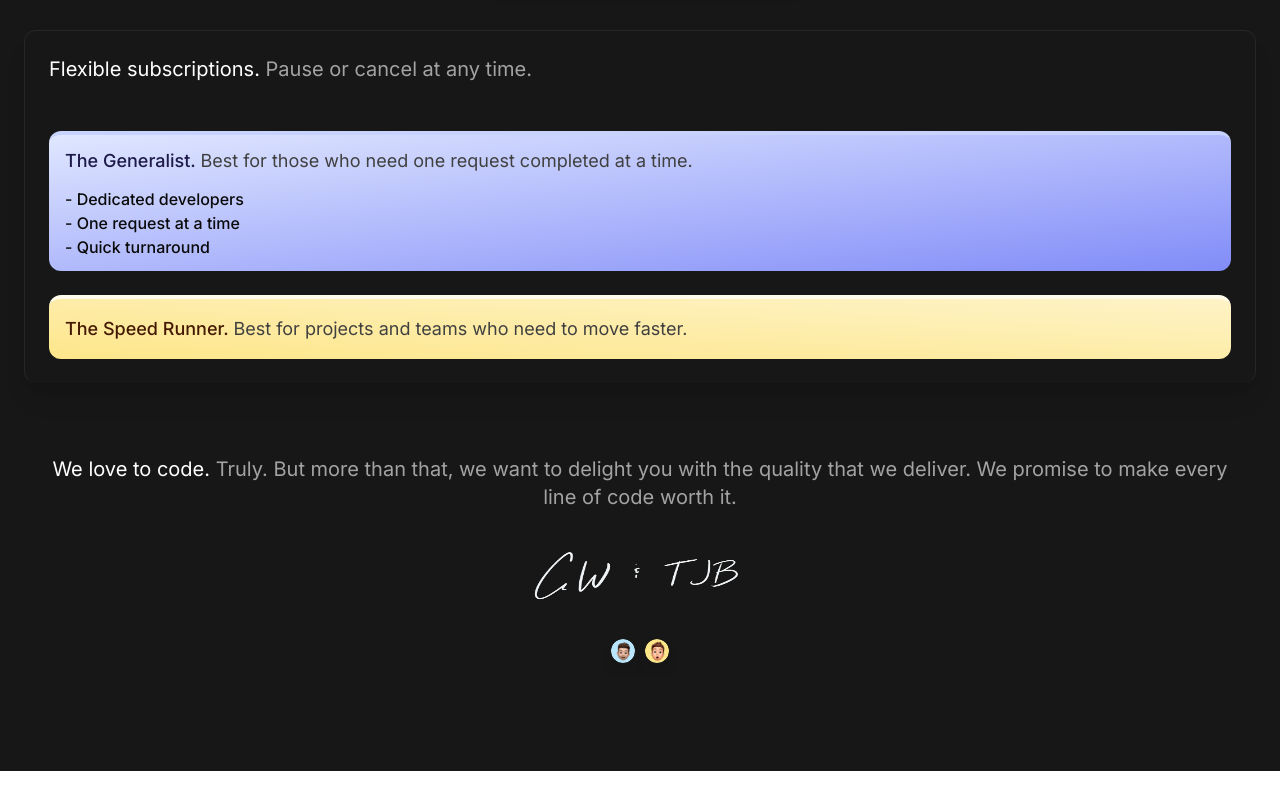
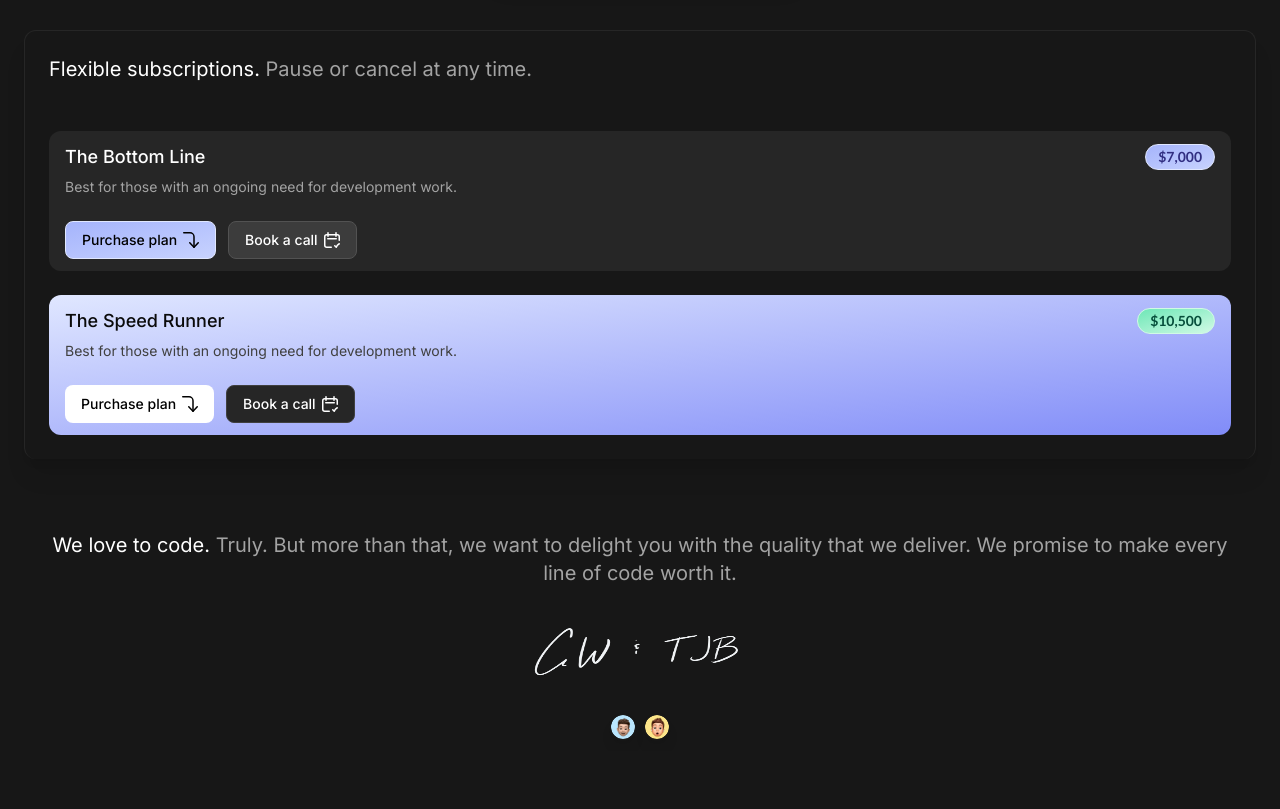
Before and after one commit to wassson/build-well, a Next.js app: page / in a window 1280 px wide. Shown: the part 1160-1969 px from the top of the page. Before the commit the page ends 1931 px from the top, so only its background shows below. Built offline with nearby package versions, Linux system fonts and the light colour scheme.

Commit message:
Update page.tsx

```diff
--- a/src/app/page.tsx
+++ b/src/app/page.tsx
@@ -193,8 +193,7 @@ export default function Home() {
                 </div>
               </div>
               <div className="p-3 ml-1">
-                <div className="absolute z-20 w-64 h-12 mt-3 p-2.5 bg-neutral-900 rounded-xl border border-neutral-800 shadow-xl">
-                </div>
+                <div className="absolute z-20 w-64 h-12 mt-3 p-2.5 bg-neutral-900 rounded-xl border border-neutral-800 shadow-xl"></div>
               </div>
             </div>
           </div>
@@ -207,26 +206,121 @@ export default function Home() {
             <span className="text-white">Flexible subscriptions. </span>
             Pause or cancel at any time.
           </h1>
-          <div className="mt-12 px-4 py-3 bg-gradient-to-br from-indigo-100 to-indigo-400 border-t-4 border-indigo-200 rounded-xl">
-            <h1 className="text-lg text-neutral-700">
-              <span className="font-medium text-indigo-950">
-                The Generalist.{" "}
-              </span>
-              Best for those who need one request completed at a time.
-            </h1>
-            <div className="mt-3 font-medium text-neutral-950">
-              <p>- Dedicated developers</p>
-              <p>- One request at a time</p>
-              <p>- Quick turnaround</p>
+          <div className="mt-12 px-4 py-3 bg-neutral-800 rounded-xl">
+            <div className="flex items-center justify-between">
+              <h1 className="text-lg font-medium text-white">
+                The Bottom Line
+              </h1>
+              <div className="flex items-center justify-center px-3 py-0.5 text-sm font-lato font-bold text-indigo-900 bg-gradient-to-br from-indigo-300 to-indigo-200 border border-indigo-100 rounded-full">
+                <p>$7,000</p>
+              </div>
+            </div>
+            <p className="mt-1.5 text-sm text-neutral-400">
+              Best for those with an ongoing need for development work.
+            </p>
+            <div className="flex gap-x-3 mt-6 text-sm">
+              <button className="flex items-center gap-x-0.5 pl-4 pr-3 py-1.5 rounded-lg bg-gradient-to-br from-indigo-300 to-indigo-200 border border-indigo-100 font-medium text-black">
+                Purchase plan
+                <svg
+                  width="24"
+                  height="24"
+                  fill="none"
+                  viewBox="0 0 24 24"
+                  className="transform rotate-90"
+                >
+                  <path
+                    stroke="currentColor"
+                    stroke-linecap="round"
+                    stroke-linejoin="round"
+                    stroke-width="1.5"
+                    d="M14.75 4.75L19.25 9L14.75 13.25"
+                  ></path>
+                  <path
+                    stroke="currentColor"
+                    stroke-linecap="round"
+                    stroke-linejoin="round"
+                    stroke-width="1.5"
+                    d="M19.25 9H8.75C6.54086 9 4.75 10.7909 4.75 13V19.25"
+                  ></path>
+                </svg>
+              </button>
+              <button className="flex items-center gap-x-0.5 pl-4 pr-3 py-1.5 rounded-lg bg-white/10 border border-neutral-600 font-medium">
+                Book a call
+                <svg
+                  xmlns="http://www.w3.org/2000/svg"
+                  width="24"
+                  height="24"
+                  fill="none"
+                  viewBox="0 0 24 24"
+                >
+                  <path
+                    stroke="currentColor"
+                    stroke-linecap="round"
+                    stroke-linejoin="round"
+                    stroke-width="1.5"
+                    d="M19.25 12.25v-3.5a2 2 0 0 0-2-2H6.75a2 2 0 0 0-2 2v8.5a2 2 0 0 0 2 2h4.5m3.5-1.5 1.5 1.5c.75-2.25 3-3.5 3-3.5M8 4.75v3.5m8-3.5v3.5m-8.25 2.5h8.5"
+                  ></path>
+                </svg>
+              </button>
             </div>
           </div>
-          <div className="mt-6 p-4 text-neutral-900 bg-gradient-to-bl from-amber-100 to-amber-200 border-t-4 border-amber-50 rounded-xl">
-            <h1 className="text-lg text-neutral-700">
-              <span className="font-medium text-amber-950">
-                The Speed Runner.{" "}
-              </span>
-              Best for projects and teams who need to move faster.
-            </h1>
+          <div className="mt-6 px-4 py-3 bg-gradient-to-br from-indigo-100 to-indigo-400 rounded-xl">
+            <div className="flex items-center justify-between">
+              <h1 className="text-lg font-medium text-neutral-950">
+                The Speed Runner
+              </h1>
+              <div className="flex items-center justify-center px-3 py-0.5 text-sm font-lato font-bold text-emerald-900 bg-gradient-to-br from-emerald-300 to-emerald-100 border border-emerald-100 rounded-full">
+                <p>$10,500</p>
+              </div>
+            </div>
+            <p className="mt-1.5 text-sm text-neutral-700">
+              Best for those with an ongoing need for development work.
+            </p>
+            <div className="flex gap-x-3 mt-6 text-sm">
+              <button className="flex items-center gap-x-0.5 pl-4 pr-3 py-1.5 rounded-lg bg-white font-medium text-black">
+                Purchase plan
+                <svg
+                  width="24"
+                  height="24"
+                  fill="none"
+                  viewBox="0 0 24 24"
+                  className="transform rotate-90"
+                >
+                  <path
+                    stroke="currentColor"
+                    stroke-linecap="round"
+                    stroke-linejoin="round"
+                    stroke-width="1.5"
+                    d="M14.75 4.75L19.25 9L14.75 13.25"
+                  ></path>
+                  <path
+                    stroke="currentColor"
+                    stroke-linecap="round"
+                    stroke-linejoin="round"
+                    stroke-width="1.5"
+                    d="M19.25 9H8.75C6.54086 9 4.75 10.7909 4.75 13V19.25"
+                  ></path>
+                </svg>
+              </button>
+              <button className="flex items-center gap-x-0.5 pl-4 pr-3 py-1.5 rounded-lg bg-neutral-800 border border-neutral-700 font-medium">
+                Book a call
+                <svg
+                  xmlns="http://www.w3.org/2000/svg"
+                  width="24"
+                  height="24"
+                  fill="none"
+                  viewBox="0 0 24 24"
+                >
+                  <path
+                    stroke="currentColor"
+                    stroke-linecap="round"
+                    stroke-linejoin="round"
+                    stroke-width="1.5"
+                    d="M19.25 12.25v-3.5a2 2 0 0 0-2-2H6.75a2 2 0 0 0-2 2v8.5a2 2 0 0 0 2 2h4.5m3.5-1.5 1.5 1.5c.75-2.25 3-3.5 3-3.5M8 4.75v3.5m8-3.5v3.5m-8.25 2.5h8.5"
+                  ></path>
+                </svg>
+              </button>
+            </div>
           </div>
         </div>
       </div>
```
